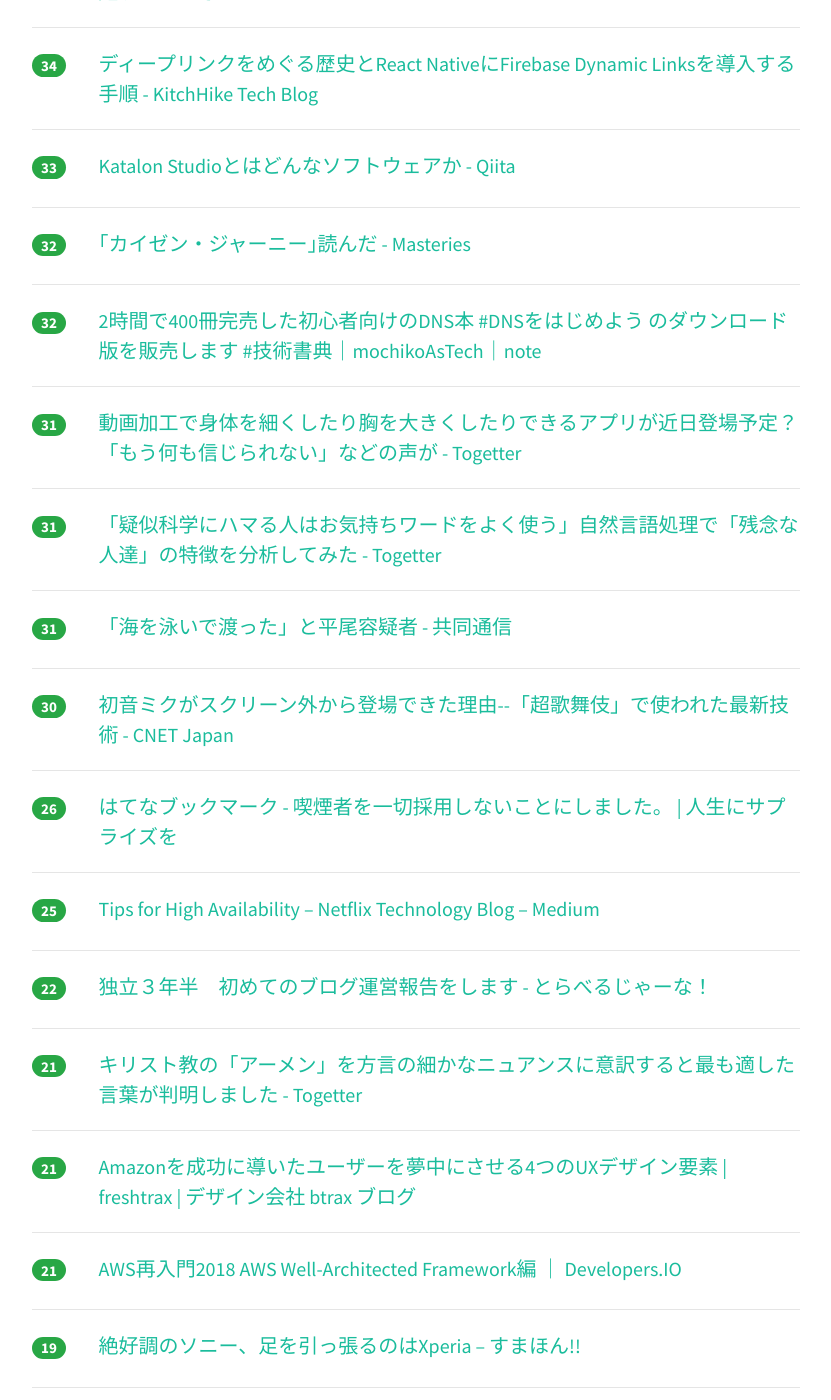
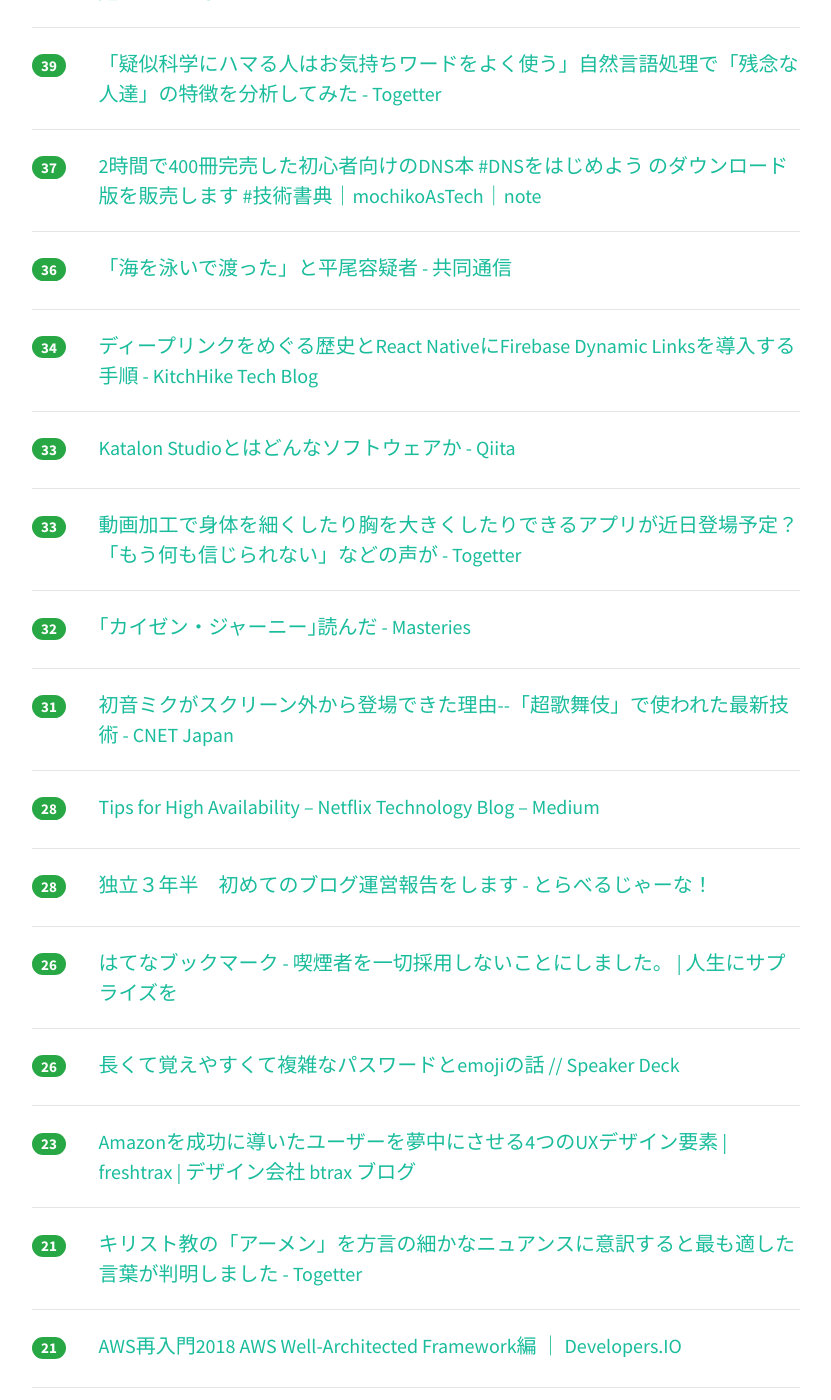
Before and after one commit to yatta47/hatena-matome-site, a Jekyll site: the page built from _posts/2018-04-30-hatena.md, in a window 1280 px wide and 1400 px high, scrolled down 1065 px. Shown: the whole window, without its empty margins (224-1055 px from the left). Built offline with Jekyll 4.4.1, drawn with Linux system fonts in a browser that asks for light colours; nearby versions of some CDN libraries; part of the change alters nothing that is shown; some of the changed text lies outside the part shown.

Commit message:
Updated 2018-04-30

```diff
--- a/_posts/2018-04-30-hatena.md
+++ b/_posts/2018-04-30-hatena.md
@@ -1,49 +1,64 @@
 ---
 layout: post
 title:  "2018-04-30 はてぶIT"
-date:   2018-04-30 18:02:32
+date:   2018-04-30 19:02:16
 tags: [it-hotentry]
 ---
-41 件のデータあり
+44 件のデータあり
 
 <hr><div class="row">
-<div class="col-1"><span class="badge badge-pill badge-success h2">443</span></div>
+<div class="col-1"><span class="badge badge-pill badge-success h2">464</span></div>
 <div class="col-11"><a href='https://www.evernote.com/shard/s491/sh/f09f0657-91db-41b9-b24e-6bc1fbed28a1/f883c82ee8e7f67994448a6aa07b9410' target='_blank'>アズールレーンの韓国パブリッシング会社(X.D. Global)との件に関しまして</a></div>
 </div>
 <hr>
 <div class="row">
-<div class="col-1"><span class="badge badge-pill badge-success h2">288</span></div>
+<div class="col-1"><span class="badge badge-pill badge-success h2">302</span></div>
 <div class="col-11"><a href='https://togetter.com/li/1222263' target='_blank'>スプラトゥーン、みまもりSwitchなど任天堂のUI/UXデザイナーさんによる「“娯楽”を追求するUIデザイナーの仕事とは」 #uicrunch - Togetter</a></div>
 </div>
 <hr>
 <div class="row">
-<div class="col-1"><span class="badge badge-pill badge-success h2">214</span></div>
+<div class="col-1"><span class="badge badge-pill badge-success h2">223</span></div>
 <div class="col-11"><a href='http://izm-11.hatenablog.com/entry/2018/04/29/225324' target='_blank'>例のプールでオフ会をしてきたので知見を公開します - izm_11's blog</a></div>
 </div>
 <hr>
 <div class="row">
-<div class="col-1"><span class="badge badge-pill badge-success h2">170</span></div>
+<div class="col-1"><span class="badge badge-pill badge-success h2">183</span></div>
 <div class="col-11"><a href='https://japanese.engadget.com/2018/04/29/chromebook-asus-12-5-flip-c302ca/' target='_blank'>Chromebookはいいぞ。ASUS製12.5型「Flip C302CA」使用レポート - Engadget 日本版</a></div>
 </div>
 <hr>
 <div class="row">
-<div class="col-1"><span class="badge badge-pill badge-success h2">138</span></div>
+<div class="col-1"><span class="badge badge-pill badge-success h2">143</span></div>
 <div class="col-11"><a href='https://this.kiji.is/363304831441732705' target='_blank'>進次郎氏「政治にAI導入を」　幕張メッセで討論会 - 共同通信</a></div>
 </div>
 <hr>
 <div class="row">
-<div class="col-1"><span class="badge badge-pill badge-success h2">60</span></div>
+<div class="col-1"><span class="badge badge-pill badge-success h2">63</span></div>
 <div class="col-11"><a href='https://qiita.com/shibukawa/items/c2f1bf8e5bb485252402' target='_blank'>2018年のJavaScriptのコードフォーマッター事情 - Qiita</a></div>
 </div>
 <hr>
 <div class="row">
-<div class="col-1"><span class="badge badge-pill badge-success h2">49</span></div>
+<div class="col-1"><span class="badge badge-pill badge-success h2">57</span></div>
 <div class="col-11"><a href='https://gigazine.net/news/20180429-survey-75-percent-enterprise-ios/' target='_blank'>仕事で使用する端末を従業員に選ばせると75％がAndroidではなくiOS、72％がPCではなくMacを選択するという調査結果 - GIGAZINE</a></div>
 </div>
 <hr>
 <div class="row">
+<div class="col-1"><span class="badge badge-pill badge-success h2">47</span></div>
+<div class="col-11"><a href='http://gamewalker.link/column/ui-crunch-nintendo-splatoon/' target='_blank'>スプラトゥーンのイカしたUIはこうして作られた─担当デザイナーが語る秘話 | 超ゲームウォーカー!</a></div>
+</div>
+<hr>
+<div class="row">
 <div class="col-1"><span class="badge badge-pill badge-success h2">39</span></div>
-<div class="col-11"><a href='http://gamewalker.link/column/ui-crunch-nintendo-splatoon/' target='_blank'>スプラトゥーンのイカしたUIはこうして作られた─担当デザイナーが語る秘話 | 超ゲームウォーカー!</a></div>
+<div class="col-11"><a href='https://togetter.com/li/1222768' target='_blank'>「疑似科学にハマる人はお気持ちワードをよく使う」自然言語処理で「残念な人達」の特徴を分析してみた - Togetter</a></div>
+</div>
+<hr>
+<div class="row">
+<div class="col-1"><span class="badge badge-pill badge-success h2">37</span></div>
+<div class="col-11"><a href='https://note.mu/mochikoastech/n/n7de6204972bf' target='_blank'>2時間で400冊完売した初心者向けのDNS本 #DNSをはじめよう のダウンロード版を販売します #技術書典｜mochikoAsTech｜note</a></div>
+</div>
+<hr>
+<div class="row">
+<div class="col-1"><span class="badge badge-pill badge-success h2">36</span></div>
+<div class="col-11"><a href='https://this.kiji.is/363544374254093409' target='_blank'>「海を泳いで渡った」と平尾容疑者 - 共同通信</a></div>
 </div>
 <hr>
 <div class="row">
@@ -57,33 +72,28 @@ tags: [it-hotentry]
 </div>
 <hr>
 <div class="row">
+<div class="col-1"><span class="badge badge-pill badge-success h2">33</span></div>
+<div class="col-11"><a href='https://togetter.com/li/1222570' target='_blank'>動画加工で身体を細くしたり胸を大きくしたりできるアプリが近日登場予定？「もう何も信じられない」などの声が - Togetter</a></div>
+</div>
+<hr>
+<div class="row">
 <div class="col-1"><span class="badge badge-pill badge-success h2">32</span></div>
 <div class="col-11"><a href='https://papix.hatenablog.com/entry/2018/04/29/215533' target='_blank'>｢カイゼン・ジャーニー｣読んだ - Masteries</a></div>
 </div>
 <hr>
 <div class="row">
-<div class="col-1"><span class="badge badge-pill badge-success h2">32</span></div>
-<div class="col-11"><a href='https://note.mu/mochikoastech/n/n7de6204972bf' target='_blank'>2時間で400冊完売した初心者向けのDNS本 #DNSをはじめよう のダウンロード版を販売します #技術書典｜mochikoAsTech｜note</a></div>
+<div class="col-1"><span class="badge badge-pill badge-success h2">31</span></div>
+<div class="col-11"><a href='https://japan.cnet.com/article/35118533/' target='_blank'>初音ミクがスクリーン外から登場できた理由--「超歌舞伎」で使われた最新技術 - CNET Japan</a></div>
 </div>
 <hr>
 <div class="row">
-<div class="col-1"><span class="badge badge-pill badge-success h2">31</span></div>
-<div class="col-11"><a href='https://togetter.com/li/1222570' target='_blank'>動画加工で身体を細くしたり胸を大きくしたりできるアプリが近日登場予定？「もう何も信じられない」などの声が - Togetter</a></div>
+<div class="col-1"><span class="badge badge-pill badge-success h2">28</span></div>
+<div class="col-11"><a href='https://medium.com/@NetflixTechBlog/be0472f2599c' target='_blank'>Tips for High Availability – Netflix Technology Blog – Medium</a></div>
 </div>
 <hr>
 <div class="row">
-<div class="col-1"><span class="badge badge-pill badge-success h2">31</span></div>
-<div class="col-11"><a href='https://togetter.com/li/1222768' target='_blank'>「疑似科学にハマる人はお気持ちワードをよく使う」自然言語処理で「残念な人達」の特徴を分析してみた - Togetter</a></div>
-</div>
-<hr>
-<div class="row">
-<div class="col-1"><span class="badge badge-pill badge-success h2">31</span></div>
-<div class="col-11"><a href='https://this.kiji.is/363544374254093409' target='_blank'>「海を泳いで渡った」と平尾容疑者 - 共同通信</a></div>
-</div>
-<hr>
-<div class="row">
-<div class="col-1"><span class="badge badge-pill badge-success h2">30</span></div>
-<div class="col-11"><a href='https://japan.cnet.com/article/35118533/' target='_blank'>初音ミクがスクリーン外から登場できた理由--「超歌舞伎」で使われた最新技術 - CNET Japan</a></div>
+<div class="col-1"><span class="badge badge-pill badge-success h2">28</span></div>
+<div class="col-11"><a href='http://www.jarna.jp/entry/blog-uneihoukoku1' target='_blank'>独立３年半　初めてのブログ運営報告をします - とらべるじゃーな！</a></div>
 </div>
 <hr>
 <div class="row">
@@ -92,13 +102,13 @@ tags: [it-hotentry]
 </div>
 <hr>
 <div class="row">
-<div class="col-1"><span class="badge badge-pill badge-success h2">25</span></div>
-<div class="col-11"><a href='https://medium.com/@NetflixTechBlog/be0472f2599c' target='_blank'>Tips for High Availability – Netflix Technology Blog – Medium</a></div>
+<div class="col-1"><span class="badge badge-pill badge-success h2">26</span></div>
+<div class="col-11"><a href='https://speakerdeck.com/ozuma/chang-kutejue-eyasukutefu-za-napasuwadotoemojifalsehua' target='_blank'>長くて覚えやすくて複雑なパスワードとemojiの話 // Speaker Deck</a></div>
 </div>
 <hr>
 <div class="row">
-<div class="col-1"><span class="badge badge-pill badge-success h2">22</span></div>
-<div class="col-11"><a href='http://www.jarna.jp/entry/blog-uneihoukoku1' target='_blank'>独立３年半　初めてのブログ運営報告をします - とらべるじゃーな！</a></div>
+<div class="col-1"><span class="badge badge-pill badge-success h2">23</span></div>
+<div class="col-11"><a href='http://blog.btrax.com/jp/2018/04/30/amazon-ux/' target='_blank'>Amazonを成功に導いたユーザーを夢中にさせる4つのUXデザイン要素 | freshtrax | デザイン会社 btrax ブログ</a></div>
 </div>
 <hr>
 <div class="row">
@@ -108,12 +118,17 @@ tags: [it-hotentry]
 <hr>
 <div class="row">
 <div class="col-1"><span class="badge badge-pill badge-success h2">21</span></div>
-<div class="col-11"><a href='http://blog.btrax.com/jp/2018/04/30/amazon-ux/' target='_blank'>Amazonを成功に導いたユーザーを夢中にさせる4つのUXデザイン要素 | freshtrax | デザイン会社 btrax ブログ</a></div>
+<div class="col-11"><a href='https://dev.classmethod.jp/cloud/aws/2018-aws-re-entering-w-a/' target='_blank'>AWS再入門2018 AWS Well-Architected Framework編 ｜ Developers.IO</a></div>
 </div>
 <hr>
 <div class="row">
 <div class="col-1"><span class="badge badge-pill badge-success h2">21</span></div>
-<div class="col-11"><a href='https://dev.classmethod.jp/cloud/aws/2018-aws-re-entering-w-a/' target='_blank'>AWS再入門2018 AWS Well-Architected Framework編 ｜ Developers.IO</a></div>
+<div class="col-11"><a href='https://ctrl-x-s.blog/2018/04/30/%E8%B3%AD%E3%81%91%E3%81%A8%E3%83%99%E3%82%A4%E3%82%BA%E3%82%A8%E3%83%A9%E3%83%BC/' target='_blank'>賭けと機械学習 – CTRL+x CTRL+s</a></div>
+</div>
+<hr>
+<div class="row">
+<div class="col-1"><span class="badge badge-pill badge-success h2">21</span></div>
+<div class="col-11"><a href='https://qiita.com/zk_phi/items/3180902a37fa73223020' target='_blank'>自作キーボード (Ergo42) を組み立てた - Qiita</a></div>
 </div>
 <hr>
 <div class="row">
@@ -122,28 +137,13 @@ tags: [it-hotentry]
 </div>
 <hr>
 <div class="row">
-<div class="col-1"><span class="badge badge-pill badge-success h2">19</span></div>
-<div class="col-11"><a href='https://qiita.com/zk_phi/items/3180902a37fa73223020' target='_blank'>自作キーボード (Ergo42) を組み立てた - Qiita</a></div>
-</div>
-<hr>
-<div class="row">
 <div class="col-1"><span class="badge badge-pill badge-success h2">18</span></div>
 <div class="col-11"><a href='http://www.itmedia.co.jp/enterprise/articles/1804/27/news081.html' target='_blank'>「Power BI」で“全社員データアナリスト化”――日本郵船、グループ全社の業務基盤に「Microsoft 365 E5」を導入 - ITmedia エンタープライズ</a></div>
 </div>
 <hr>
 <div class="row">
-<div class="col-1"><span class="badge badge-pill badge-success h2">18</span></div>
-<div class="col-11"><a href='https://ctrl-x-s.blog/2018/04/30/%E8%B3%AD%E3%81%91%E3%81%A8%E3%83%99%E3%82%A4%E3%82%BA%E3%82%A8%E3%83%A9%E3%83%BC/' target='_blank'>賭けと機械学習 – CTRL+x CTRL+s</a></div>
-</div>
-<hr>
-<div class="row">
 <div class="col-1"><span class="badge badge-pill badge-success h2">17</span></div>
 <div class="col-11"><a href='https://headlines.yahoo.co.jp/hl?a=20180429-00010001-binsider-sci' target='_blank'>全ての社会人が「今すぐAIプログラミングを学ぶべき」と言える深い理由（BUSINESS INSIDER JAPAN） - Yahoo!ニュース</a></div>
-</div>
-<hr>
-<div class="row">
-<div class="col-1"><span class="badge badge-pill badge-success h2">17</span></div>
-<div class="col-11"><a href='https://speakerdeck.com/ozuma/chang-kutejue-eyasukutefu-za-napasuwadotoemojifalsehua' target='_blank'>長くて覚えやすくて複雑なパスワードとemojiの話 // Speaker Deck</a></div>
 </div>
 <hr>
 <div class="row">
@@ -172,8 +172,18 @@ tags: [it-hotentry]
 </div>
 <hr>
 <div class="row">
+<div class="col-1"><span class="badge badge-pill badge-success h2">14</span></div>
+<div class="col-11"><a href='http://jp.automaton.am/articles/newsjp/20180430-66968/' target='_blank'>SNSで注目を集める『Nintendo Labo』のあのアイディアはいかにして生まれたのか。個性的なToy-Conを生み出した制作者7名に工夫や工程を聞く | AUTOMATON</a></div>
+</div>
+<hr>
+<div class="row">
 <div class="col-1"><span class="badge badge-pill badge-success h2">12</span></div>
 <div class="col-11"><a href='https://note.mu/chikaike/n/n2cc397bfed77' target='_blank'>CBOとして考える。今『note』が失いつつある事と、これから必要な事について｜チカイケ 秀夫｜note</a></div>
+</div>
+<hr>
+<div class="row">
+<div class="col-1"><span class="badge badge-pill badge-success h2">12</span></div>
+<div class="col-11"><a href='http://b.hatena.ne.jp/entry/s/www.evernote.com/shard/s491/sh/f09f0657-91db-41b9-b24e-6bc1fbed28a1/f883c82ee8e7f67994448a6aa07b9410' target='_blank'>はてなブックマーク - アズールレーンの韓国パブリッシング会社(X.D. Global)との件に関しまして</a></div>
 </div>
 <hr>
 <div class="row">
@@ -187,18 +197,23 @@ tags: [it-hotentry]
 </div>
 <hr>
 <div class="row">
-<div class="col-1"><span class="badge badge-pill badge-success h2">11</span></div>
-<div class="col-11"><a href='http://b.hatena.ne.jp/entry/s/www.evernote.com/shard/s491/sh/f09f0657-91db-41b9-b24e-6bc1fbed28a1/f883c82ee8e7f67994448a6aa07b9410' target='_blank'>はてなブックマーク - アズールレーンの韓国パブリッシング会社(X.D. Global)との件に関しまして</a></div>
+<div class="col-1"><span class="badge badge-pill badge-success h2">12</span></div>
+<div class="col-11"><a href='https://pc.watch.impress.co.jp/docs/column/gyokai/1119684.html' target='_blank'>【大河原克行の「パソコン業界、東奔西走」】ThinkPadの父、レノボ・内藤副社長退任後も受け継がれる開発のDNA - PC Watch</a></div>
 </div>
 <hr>
 <div class="row">
-<div class="col-1"><span class="badge badge-pill badge-success h2">11</span></div>
-<div class="col-11"><a href='https://pc.watch.impress.co.jp/docs/column/gyokai/1119684.html' target='_blank'>【大河原克行の「パソコン業界、東奔西走」】ThinkPadの父、レノボ・内藤副社長退任後も受け継がれる開発のDNA - PC Watch</a></div>
+<div class="col-1"><span class="badge badge-pill badge-success h2">12</span></div>
+<div class="col-11"><a href='https://wired.jp/2018/04/30/tesla-model-3-review2/' target='_blank'>テスラ「モデル3」は史上最高のEVだが、まだ買わない方がいい：試乗レヴュー（後編）｜WIRED.jp</a></div>
 </div>
 <hr>
 <div class="row">
 <div class="col-1"><span class="badge badge-pill badge-success h2">9</span></div>
 <div class="col-11"><a href='http://www.ryoanna.com/entry/2018/04/29/202243' target='_blank'>写真にかすみを加える - #RyoAnnaBlog</a></div>
+</div>
+<hr>
+<div class="row">
+<div class="col-1"><span class="badge badge-pill badge-success h2">8</span></div>
+<div class="col-11"><a href='https://www.asahi.com/articles/ASL4Z2JXPL4ZULFA001.html' target='_blank'>ソフトバンク、経営権手放す決断　米携帯２社が合併合意：朝日新聞デジタル</a></div>
 </div>
 <hr>
 <div class="row">
```
